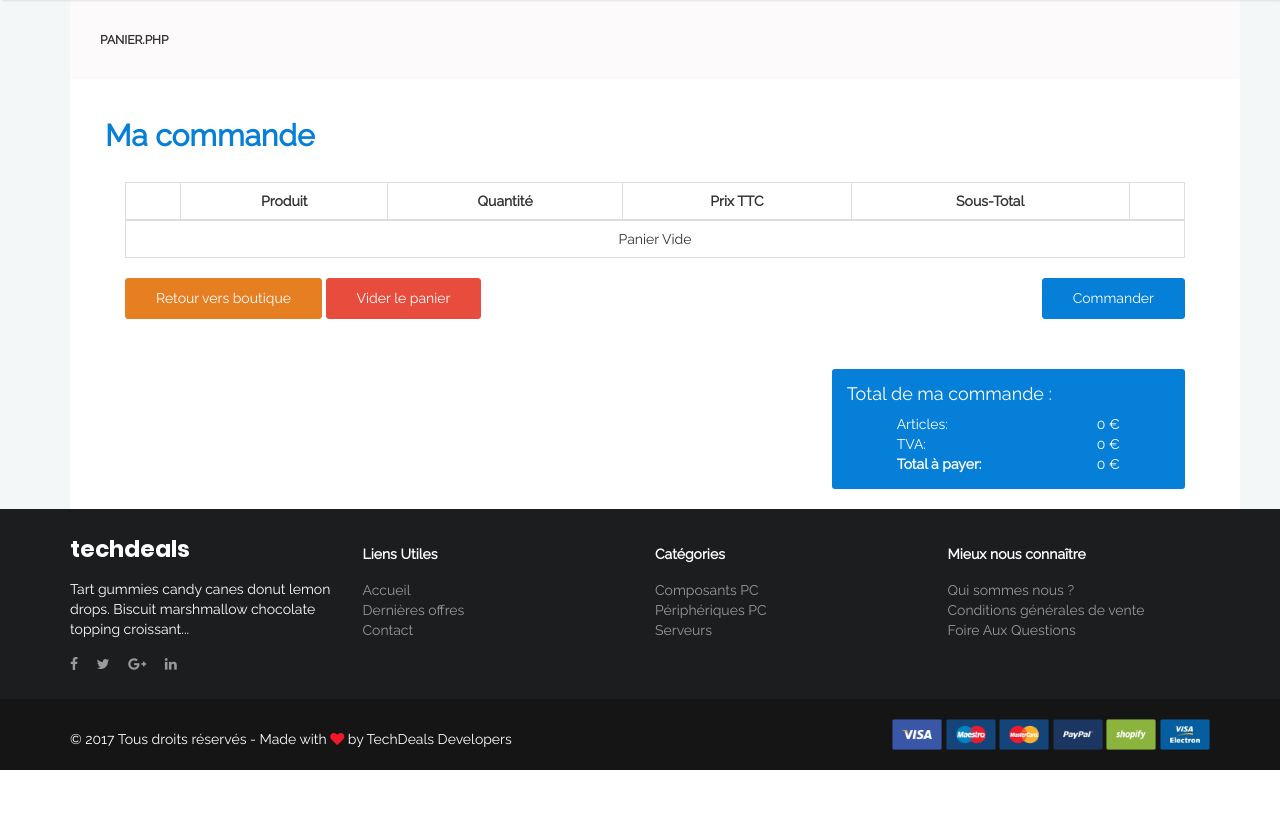
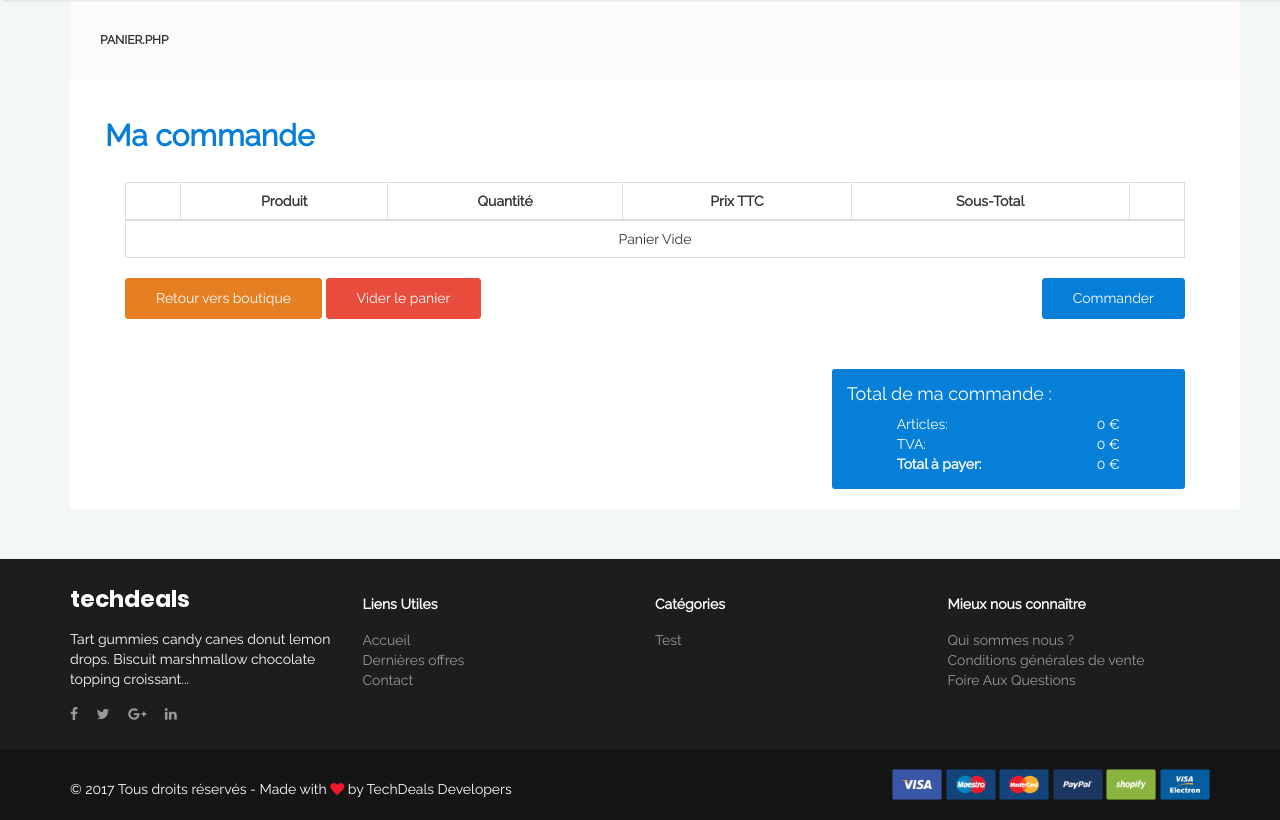
Before and after one commit to maxencecolmant/E-commerce-website, a PHP site: page /panier.php in a window 1280 px wide. Shown: the part 64-884 px from the top of the page. Before the commit the page ends 834 px from the top, so only its background shows below. Run offline with PHP 8.4, Linux system fonts and the light colour scheme; data comes from the database, SQL or seed files in the repository; some libraries are stand-ins or nearby versions; some web fonts are replaced.

Commit message:
Add category footer + Improve CSS dashboard & Heigh page + Add rules UserRestrict

```diff
--- a/Dashboard/category.php
+++ b/Dashboard/category.php
@@ -20,7 +20,7 @@
 				</div>
 				<div class="card-body">
 					<div class="table-responsive">
-						<table class="table table-bordered" id="dataTable" width="100%" cellspacing="0">
+						<table class="table table-bordered text-center" id="dataTable" width="100%" cellspacing="0">
 							<thead>
 							<tr>
 								<th>ID_CATEGORY</th>
--- a/Dashboard/products.php
+++ b/Dashboard/products.php
@@ -21,7 +21,7 @@
 			</div>
 			<div class="card-body">
 				<div class="table-responsive">
-					<table class="table table-bordered" id="dataTable" width="100%" cellspacing="0">
+					<table class="table table-bordered text-center" id="dataTable" width="100%" cellspacing="0">
 						<thead>
 						<tr>
 							<th>ID_PRODUCT</th>
--- a/Dashboard/users.php
+++ b/Dashboard/users.php
@@ -20,7 +20,7 @@
                 </div>
                 <div class="card-body">
                     <div class="table-responsive">
-                        <table class="table table-bordered" id="dataTable" width="100%" cellspacing="0">
+                        <table class="table table-bordered text-center" id="dataTable" width="100%" cellspacing="0">
                             <thead>
                             <tr>
                                 <th>ID_USER</th>
--- a/includes/UserRestrict.php
+++ b/includes/UserRestrict.php
@@ -10,6 +10,8 @@ class UserRestrict {
 		'/index.php'  => 'ALL',
 		'/includes/'  => 'ANY',
 		'/payment.php' => 'LOGGED',
+		'/orders.php' => 'LOGGED',
+		'/profile.php' => 'LOGGED',
 		'/dashboard/' => array(
 			'PARTNER',
 			'ADMIN',
@@ -82,6 +84,14 @@ class UserRestrict {
 	}
 
 	public function isAllow($pathToAllow) {
+		if($this->rules[$pathToAllow] == 'LOGGED') {
+			$this->rules[$pathToAllow] = array(
+				'USER',
+				'PARTNER',
+				'ADMIN',
+				'SUPER_ADMIN',
+			);
+		}
 		if( is_array( $this->rules[$pathToAllow] ) ) {
 			if( in_array( $this->statusUser, $this->rules[$pathToAllow] ) ) {
 				return true;
--- a/includes/footer.php
+++ b/includes/footer.php
@@ -44,15 +44,7 @@
             <div class="widget col-md-6 col-lg-3">
                 <h2>Catégories</h2>
                 <ul>
-                    <li class="border-none">
-                        <a href="">Composants PC</a>
-                    </li>
-                    <li class="border-none">
-                        <a href="">Périphériques PC</a>
-                    </li>
-                    <li class="border-none">
-                        <a href="">Serveurs</a>
-                    </li>
+                   <?php echo $category->getNavCat(); ?>
                 </ul>
             </div>
             <div class="widget col-md-6 col-lg-3">
--- a/orders.php
+++ b/orders.php
@@ -12,7 +12,7 @@ $cmd = $bdd->query(
 )->fetchAll(\PDO::FETCH_ASSOC);
 ?>
 
-    <main id=main class="container main">
+    <main id=main class="container main" style="min-height: 70vh;">
         <section id="orders-page" class="orders-page">
             <div class="container">
                 <div class="breadcrumb-title">
--- a/panier.php
+++ b/panier.php
@@ -63,7 +63,7 @@ if( $cart->createCart() ) {
 <script>
     var cartInfo = [];
 </script>
-<main id=main class="container main">
+<main id=main class="container main" style="min-height: 70vh;">
     <section id="cart-page" class="cart-page">
         <div class="container">
             <div class="breadcrumb-title">
--- a/product.php
+++ b/product.php
@@ -14,7 +14,7 @@
 <?php echo $name_category;?>
 <?php echo $username;?> -->
 
-<main id=main class="container main">
+<main id=main class="container main" style="min-height: 70vh;">
     <section id="product-page" class="product-page">
         <div class="container">
             <div class="breadcrumb-title">
--- a/profile.php
+++ b/profile.php
@@ -8,7 +8,7 @@ $user = $bdd->query( 'SELECT * FROM users WHERE id_user = :id ',
 $session->write('connected', $user);
 $info = $session->read('connected');
 ?>
-<div class="container" style="text-align:center;">
+<div class="container" style="text-align:center;min-height: 70vh;">
     <h1 class="page-header">Modifiez votre profil</h1>
     <div class="row">
         <!-- edit form column -->
--- a/view.php
+++ b/view.php
@@ -4,7 +4,7 @@
 
 <?php $currentCategory = isset( $_GET['category'] ) ? htmlspecialchars( $_GET['category'] ) : null; ?>
 
-    <main id=main class="container main">
+    <main id=main class="container main" style="min-height: 70vh;">
         <section id="view-page" class="view-page">
             <div class="container">
                 <div class="breadcrumb-title">
```
Also changed, not shown: Dashboard/orders.php (+6 -6 lines).
